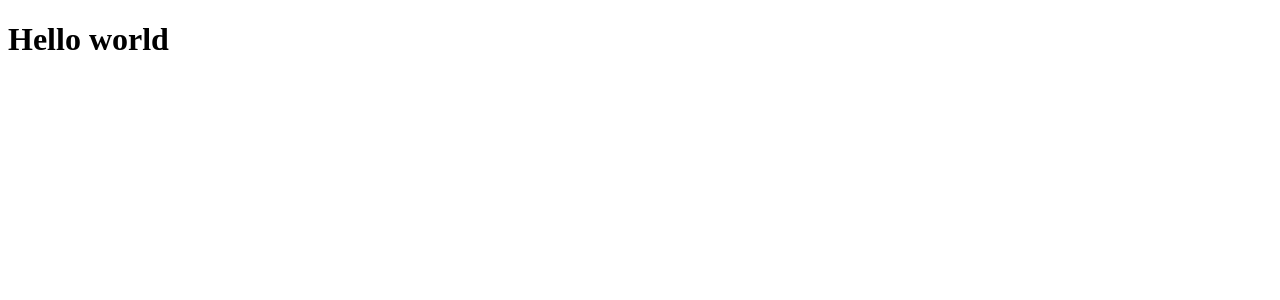
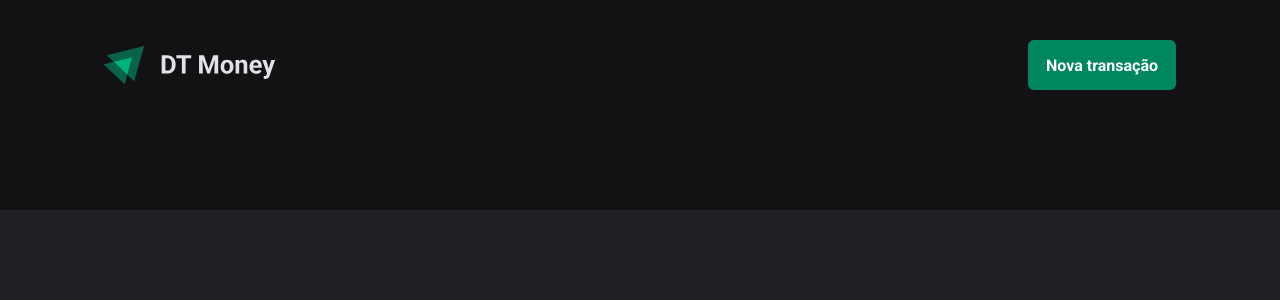
Before and after one commit to luiabdiel/dt-money, a React (Vite) app: page / in a window 1280 px wide. Shown: the top 300 px of the page. Built offline with nearby package versions, Linux system fonts and the light colour scheme.

Commit message:
feat: header :sparkles:

```diff
--- a/index.html
+++ b/index.html
@@ -2,9 +2,16 @@
 <html lang="en">
   <head>
     <meta charset="UTF-8" />
-    <link rel="icon" type="image/svg+xml" href="/vite.svg" />
+
+    <link rel="preconnect" href="https://fonts.googleapis.com" />
+    <link rel="preconnect" href="https://fonts.gstatic.com" crossorigin />
+
+    <link rel="icon" type="image/svg+xml" href="./src/assets/Ignite-logo.svg" />
     <meta name="viewport" content="width=device-width, initial-scale=1.0" />
-    <title>Vite + React + TS</title>
+
+    <link href="https://fonts.googleapis.com/css2?family=Roboto:wght@400;700&display=swap" rel="stylesheet" />
+
+    <title>DT-money</title>
   </head>
   <body>
     <div id="root"></div>
--- a/src/App.tsx
+++ b/src/App.tsx
@@ -1,5 +1,13 @@
+import { ThemeProvider } from "styled-components"
+import { Transactions } from "./pages/Transactions"
+import { GlobalStyled } from "./styles/globala"
+import { defaultTheme } from "./styles/themes/default"
+
 export function App() {
   return(
-    <h1>Hello world</h1>
+    <ThemeProvider theme={defaultTheme}>
+      <GlobalStyled />
+      <Transactions />
+    </ThemeProvider>
   )
 }
--- /dev/null
+++ b/src/components/Header/index.tsx
@@ -0,0 +1,15 @@
+import { HeaderContainer, HeaderContent, NewTransactionButton } from "./styles";
+
+import logoImg from "../../assets/Dt-logo.svg"
+
+export function Header() {
+    return(
+        <HeaderContainer>
+            <HeaderContent>
+                <img src={logoImg} alt="" />
+
+                <NewTransactionButton>Nova transação</NewTransactionButton>
+            </HeaderContent>
+        </HeaderContainer>
+    )
+}
--- /dev/null
+++ b/src/components/Header/styles.ts
@@ -0,0 +1,39 @@
+import styled from "styled-components";
+
+export const HeaderContainer = styled.header`
+    background-color: ${(props) => props.theme["gray-900"]};
+    padding-block: 2.5rem 7.5rem;
+`
+
+export const HeaderContent = styled.div`
+    width: 100%;
+    max-width: 1120px;
+
+    margin: 0 auto;
+
+    padding: 0 1.5rem;
+
+    display: flex;
+    justify-content: space-between;
+    align-items: center;
+`
+
+export const NewTransactionButton = styled.button`
+    height: 50px;
+
+    border: 0;
+    border-radius: 6px;
+
+    background-color: ${(props) => props.theme["green-500"]};
+    color: ${(props) => props.theme["white"]};
+    font-weight: bold;
+
+    padding: 0 1.125rem;
+
+    cursor: pointer;
+
+    &:hover {
+        background-color: ${(props) => props.theme["green-700"]};
+        transition: background-color .2s;
+    }
+`
--- /dev/null
+++ b/src/pages/Transactions/index.tsx
@@ -0,0 +1,9 @@
+import { Header } from "../../components/Header";
+
+export function Transactions() {
+    return(
+        <div>
+            <Header />
+        </div>
+    )
+}
--- a/src/styles/globala.ts
+++ b/src/styles/globala.ts
@@ -0,0 +1,25 @@
+import { createGlobalStyle } from "styled-components";
+
+export const GlobalStyled = createGlobalStyle`
+    * {
+        margin: 0;
+        padding: 0;
+        box-sizing: border-box;
+    }
+
+    :focus {
+        outline: 0;
+        box-shadow: 0 0 0 2px ${(props) => props.theme["green-500"]};
+    }
+
+    body {
+        background-color: ${(props) => props.theme["gray-800"]};
+        color: ${(props) => props.theme["gray-100"]};
+
+        -webkit-font-smoothing: antialiased;
+    }
+
+    body, input, textarea, button {
+        font: 400 1rem 'Roboto', sans-serif;
+    }
+`
```
Also changed, not shown: src/@types/styled.d.ts (added, +8 -0 lines), src/assets/Dt-logo.svg (added), src/assets/Ignite-logo.svg (added), src/pages/Transactions/styles.ts (added).
